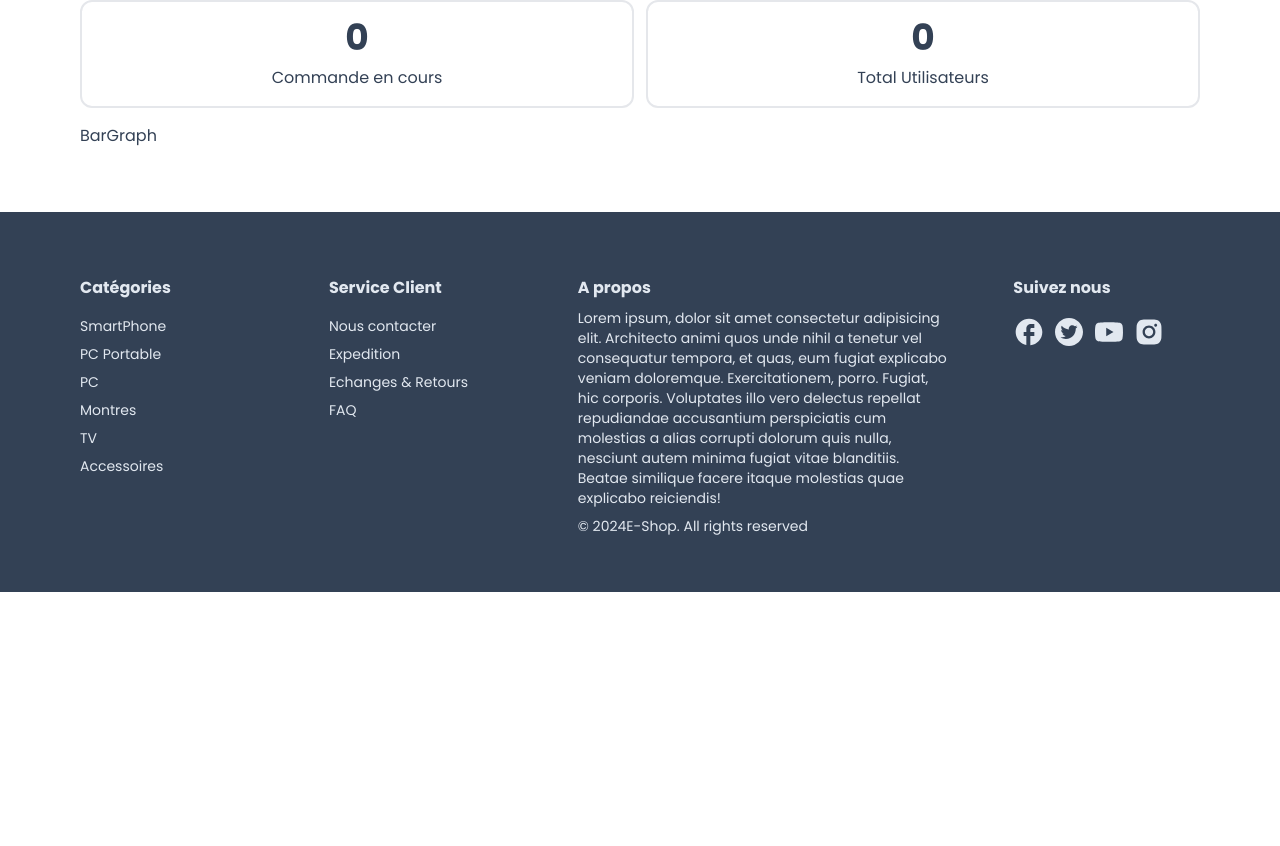
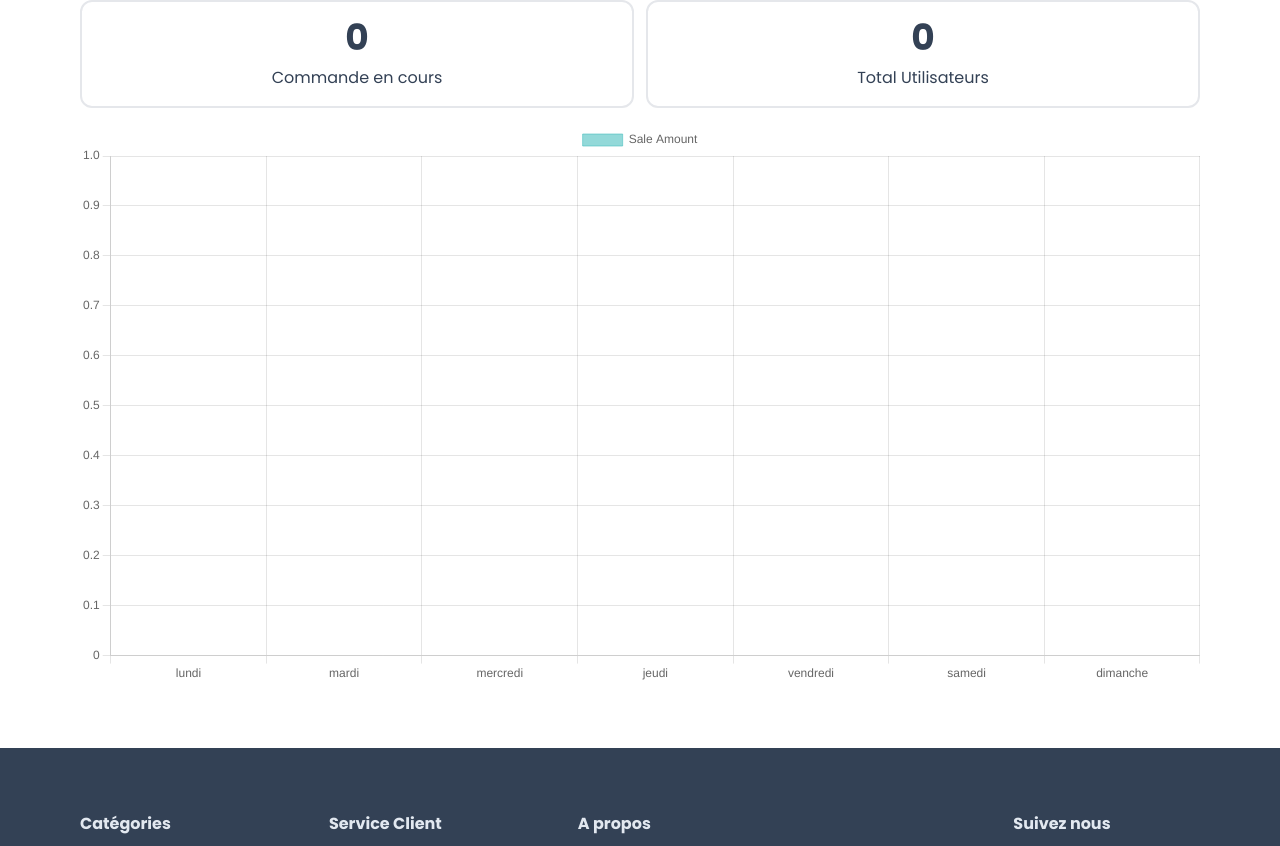
Before and after one commit to NajibACHCHAQ/EShop, a Next.js app: page /admin in a window 1280 px wide. Shown: the part 498-1344 px from the top of the page. Before the commit the page ends 1090 px from the top, so only its background shows below. Built offline with nearby package versions, Linux system fonts and the light colour scheme; no server answers; the database is empty; a web font is replaced by a local one.

Commit message:
Add chart

```diff
--- a/actions/GetGraphData.ts
+++ b/actions/GetGraphData.ts
@@ -1,60 +1,59 @@
-import prisma from '@/libs/prismadb'
-import moment from 'moment'
+import prisma from '@/libs/prismadb';
+import moment from 'moment';
+import 'moment/locale/fr'; // Importez le module de localisation français
 
-
+moment.locale('fr'); // Configurez Moment.js pour utiliser le français
 
 export default async function getGraphData() {
-
-    try{
-        const startDate = moment().subtract(6,"days").startOf("day")
-        const endDate = moment().endOf("day")
+  try {
+    const startDate = moment().subtract(6, 'days').startOf('day');
+    const endDate = moment().endOf('day');
 
     const result = await prisma.order.groupBy({
-            by:["createDate"],
-            where:{
-                createDate:{
+      by: ['createDate'],
+      where: {
+        createDate: {
           gte: startDate.toISOString(),
           lte: endDate.toISOString(),
         },
-              status:"complete",
+        status: 'complete',
       },
-            _sum:{
-                amount:true,
+      _sum: {
+        amount: true,
       },
     });
 
-        const aggregatedData:{
-            [day: string]:{day: string; date: string; totalAmount: number};
-        }={};
+    const aggregatedData: {
+      [day: string]: { day: string; date: string; totalAmount: number };
+    } = {};
 
     const currentDate = startDate.clone();
 
-        while(currentDate <= endDate){
-            const day = currentDate.format("dddd");
-            console.log("day<<<<<",day, currentDate)
+    while (currentDate <= endDate) {
+        const day = currentDate.format('dddd');
+        console.log('day<<<<<', day, currentDate);
 
         aggregatedData[day] = {
           day,
-                date:currentDate.format("DD-MM-YYYY"),
-                totalAmount:0,
-
+          date: currentDate.toISOString(), // Utilisez le format ISO8601
+          totalAmount: 0,
         };
 
-            currentDate.add(1,"day")
+        currentDate.add(1, 'day');
       }
 
-        result.forEach((entry)=>{
-            const day = moment(entry.createDate).format("dddd");
+
+    result.forEach((entry) => {
+      const day = moment(entry.createDate).format('dddd');
       const amount = entry._sum.amount || 0;
       aggregatedData[day].totalAmount += amount;
+    });
 
-        })
-        const formatData = Object.values(aggregatedData).sort((a,b)=>
+    const formatData = Object.values(aggregatedData).sort((a, b) =>
       moment(a.date).diff(moment(b.date))
     );
     return formatData;
-    }catch(error:any){
-        throw new Error(error)
+  } catch (error: any) {
+    throw new Error(error);
   }
-
 }
--- a/app/admin/BarGraph.tsx
+++ b/app/admin/BarGraph.tsx
@@ -15,8 +15,32 @@ type GraphData = {
 }
 
 export const BarGraph:React.FC<BarGraphProps> = ({data}) => {
+    const labels = data.map(item => item.day)
+    const amounts = data.map(item => item.totalAmount)
+
+    const chartData ={
+      labels:labels,
+      datasets:[
+        {
+          label:'Sale Amount',
+          data: amounts,
+          backgroundColor:'rgba(75, 192, 192, 0.6)',
+          borderColor:'rgba(75, 192, 192, 0.6)',
+          borderWidth:1
+        }
+      ]
+    }
+
+    const options = {
+      scales:{
+        y:{
+          beginAtZero:true
+        }
+      }
+    }
+
     console.log(data)
   return (
-    <div>BarGraph</div>
+    <Bar data={chartData} options={options}></Bar>
   )
 }
```
Lines whose indentation alone changed are shown as unchanged.
